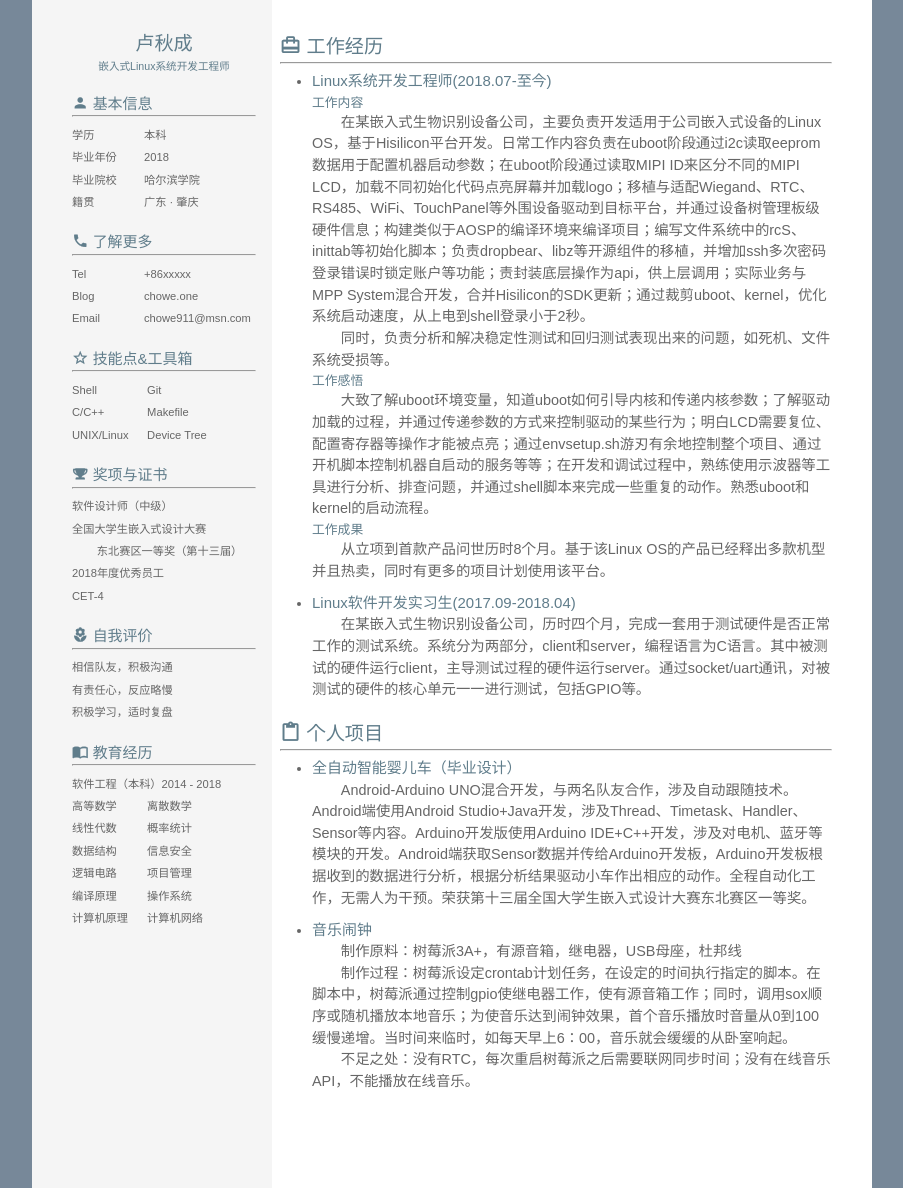
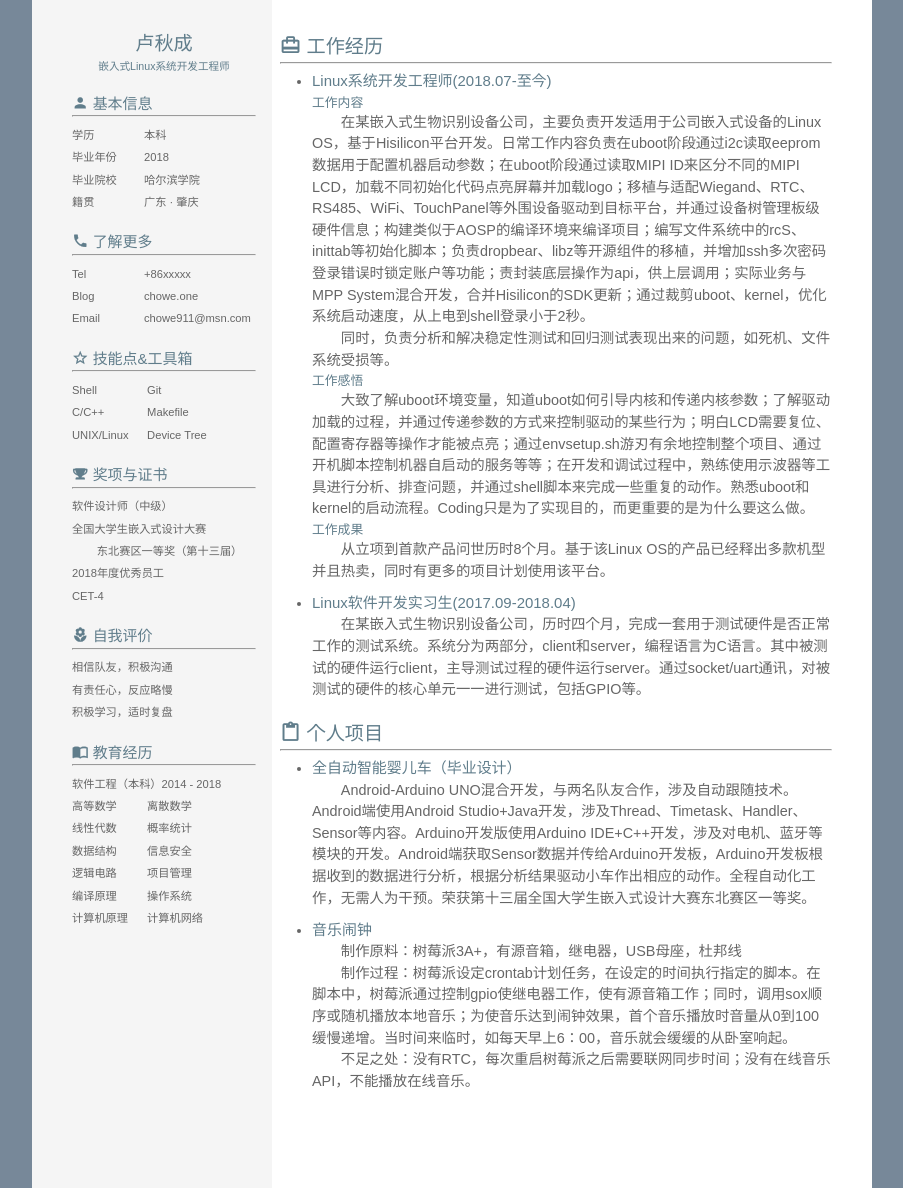
Before and after one commit to Chowe911/Chowe911.github.io, a Jekyll site: the page cv/zh.html, which Jekyll copies as it is, in a window 1280 px wide. Shown: the whole page, without its empty margins (188-1091 px from the left). Built offline with Jekyll 4.4.1, drawn with Linux system fonts in a browser that asks for light colours.

Commit message:
cv update

```diff
--- a/cv/zh.html
+++ b/cv/zh.html
@@ -251,7 +251,7 @@
                         <p>同时，负责分析和解决稳定性测试和回归测试表现出来的问题，如死机、文件系统受损等。</p>
                         <h4>工作感悟</h4>
                         <p>
-                            大致了解uboot环境变量，知道uboot如何引导内核和传递内核参数；了解驱动加载的过程，并通过传递参数的方式来控制驱动的某些行为；明白LCD需要复位、配置寄存器等操作才能被点亮；通过envsetup.sh游刃有余地控制整个项目、通过开机脚本控制机器自启动的服务等等；在开发和调试过程中，熟练使用示波器等工具进行分析、排查问题，并通过shell脚本来完成一些重复的动作。熟悉uboot和kernel的启动流程。
+                            大致了解uboot环境变量，知道uboot如何引导内核和传递内核参数；了解驱动加载的过程，并通过传递参数的方式来控制驱动的某些行为；明白LCD需要复位、配置寄存器等操作才能被点亮；通过envsetup.sh游刃有余地控制整个项目、通过开机脚本控制机器自启动的服务等等；在开发和调试过程中，熟练使用示波器等工具进行分析、排查问题，并通过shell脚本来完成一些重复的动作。熟悉uboot和kernel的启动流程。Coding只是为了实现目的，而更重要的是为什么要这么做。<!--For what才是根本原因-->
                         </p>
                         <h4>工作成果</h4>
                         <p>从立项到首款产品问世历时8个月。基于该Linux OS的产品已经释出多款机型并且热卖，同时有更多的项目计划使用该平台。</p>
```
